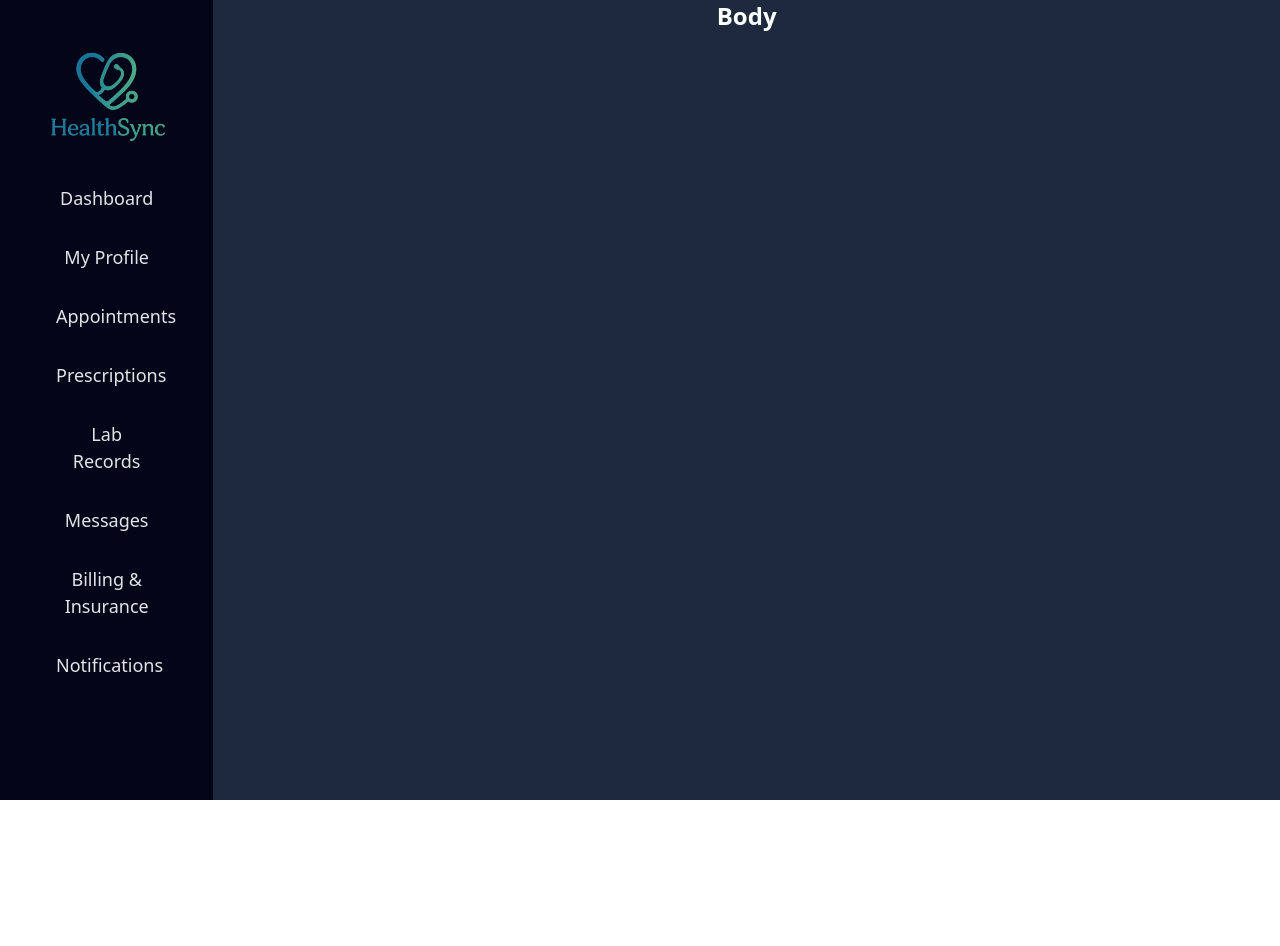
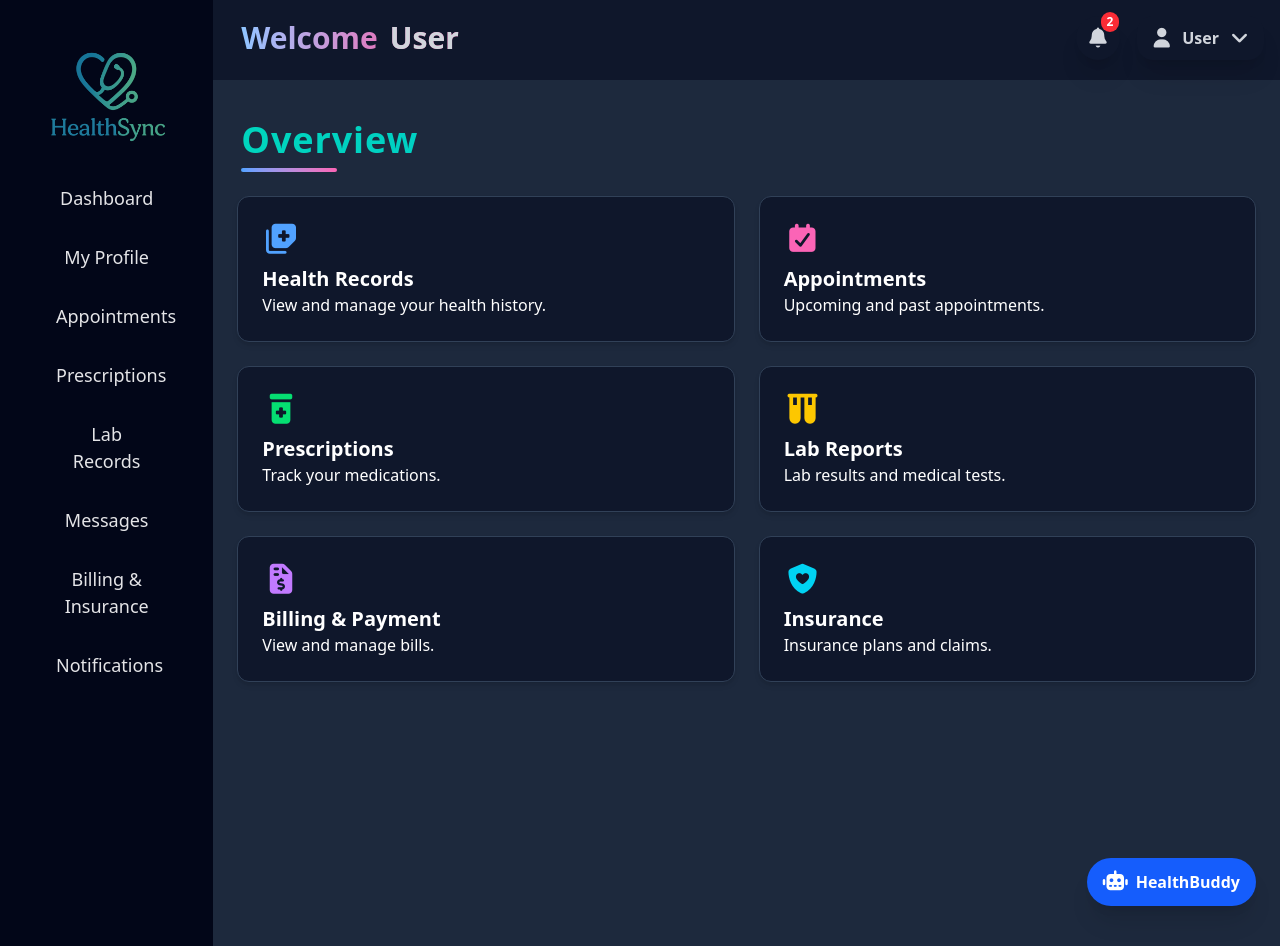
Before and after one commit to RudraTewari/HealthSync, a React (Vite) app: page /user in a window 1280 px wide. Before the commit the page ends 800 px from the top, so only its background shows below. Built offline with nearby package versions, Linux system fonts and the light colour scheme.

Commit message:
Updated Body for Patient

```diff
--- a/src/Patient/Body.jsx
+++ b/src/Patient/Body.jsx
@@ -1,13 +1,110 @@
-import React from 'react'
+import React from 'react';
+import { NavLink } from 'react-router-dom';
 
 const Body = () => {
   return (
     <>
-        <div className='min-h-screen w-full bg-slate-800'>
-            <h1 className='text-white font-bold text-2xl text-center'>Body</h1>
+      <div className="min-h-screen w-full bg-slate-800">
+        {/* Top Navbar */}
+        <div className="h-20 w-full bg-slate-900">
+          <div className="font-bold text-3xl w-max bg-gradient-to-r from-blue-300 to-pink-500 text-transparent bg-clip-text ml-7 pt-5 flex gap-3">
+            <h6>Welcome</h6>
+            <span className="font-bold text-gray-300">User</span>
+          </div>
+
+          {/* Notification Icon */}
+          <div className="w-11 h-11 ml-auto mr-40 -mt-10 bg-slate-900 hover:bg-gray-500 text-gray-300 hover:text-slate-900 flex items-center justify-center rounded-full cursor-pointer transition-all shadow-xl">
+            <i className="fa-solid fa-bell text-xl"></i>
+            <span className="absolute -mt-8 ml-6 bg-red-500 text-white text-xs font-bold px-1.5 py-0.5 rounded-full">
+              2
+            </span>
+          </div>
+
+          {/* Profile Dropdown */}
+          <div className="group ml-auto mr-4 -mt-11 flex flex-col items-end">
+            <div className="flex items-center gap-2 px-3 py-2 bg-slate-900 hover:bg-gray-500 text-gray-300 hover:text-slate-900 rounded-2xl cursor-pointer transition-all shadow-xl">
+              <div className="text-xl"><i className="fa-solid fa-user"></i></div>
+              <div className="hidden sm:block"><p className="font-semibold leading-4">User</p></div>
+              <div className="text-xl"><i className="fa-solid fa-angle-down"></i></div>
+            </div>
+            <div className="hidden group-hover:flex flex-col bg-gray-200 text-black mt-2 w-40 rounded-lg shadow-lg overflow-hidden z-50">
+              <button className="px-4 py-2 text-left hover:bg-white">My Profile</button>
+              <button className="px-4 py-2 text-left hover:bg-white">Change Photo</button>
+              <button className="px-4 py-2 text-left hover:bg-white">Settings</button>
+              <button className="px-4 py-2 text-left hover:bg-white">Logout</button>
+            </div>
+          </div>
         </div>
+
+        {/* Overview */}
+        <div className="mt-10 ml-7 mb-6">
+          <h1 className="text-4xl font-extrabold bg-gradient-to-r from-teal-400 to-cyan-500 bg-clip-text text-transparent tracking-wide">
+            Overview
+          </h1>
+          <div className="w-24 h-1 bg-gradient-to-r from-blue-400 to-pink-400 rounded-full mt-2"></div>
+        </div>
+
+        {/* Cards */}
+        <div className="grid grid-cols-1 sm:grid-cols-2 gap-6 px-6 pb-24">
+          <NavLink to="/health-records" className="transform hover:scale-105 transition">
+            <div className="bg-slate-900 p-6 rounded-xl text-white border border-slate-700 hover:border-blue-400 shadow-md hover:shadow-xl transition">
+              <div className="text-3xl mb-2 text-blue-400"><i className="fa-solid fa-notes-medical"></i></div>
+              <h2 className="text-xl font-bold">Health Records</h2>
+              <p>View and manage your health history.</p>
+            </div>
+          </NavLink>
+
+          <NavLink to="/appointments" className="transform hover:scale-105 transition">
+            <div className="bg-slate-900 p-6 rounded-xl text-white border border-slate-700 hover:border-pink-400 shadow-md hover:shadow-xl transition">
+              <div className="text-3xl mb-2 text-pink-400"><i className="fa-solid fa-calendar-check"></i></div>
+              <h2 className="text-xl font-bold">Appointments</h2>
+              <p>Upcoming and past appointments.</p>
+            </div>
+          </NavLink>
+
+          <NavLink to="/prescriptions" className="transform hover:scale-105 transition">
+            <div className="bg-slate-900 p-6 rounded-xl text-white border border-slate-700 hover:border-green-400 shadow-md hover:shadow-xl transition">
+              <div className="text-3xl mb-2 text-green-400"><i className="fa-solid fa-prescription-bottle-medical"></i></div>
+              <h2 className="text-xl font-bold">Prescriptions</h2>
+              <p>Track your medications.</p>
+            </div>
+          </NavLink>
+
+          <NavLink to="/lab-reports" className="transform hover:scale-105 transition">
+            <div className="bg-slate-900 p-6 rounded-xl text-white border border-slate-700 hover:border-yellow-400 shadow-md hover:shadow-xl transition">
+              <div className="text-3xl mb-2 text-yellow-400"><i className="fa-solid fa-vials"></i></div>
+              <h2 className="text-xl font-bold">Lab Reports</h2>
+              <p>Lab results and medical tests.</p>
+            </div>
+          </NavLink>
+
+          <NavLink to="/billing" className="transform hover:scale-105 transition">
+            <div className="bg-slate-900 p-6 rounded-xl text-white border border-slate-700 hover:border-purple-400 shadow-md hover:shadow-xl transition">
+              <div className="text-3xl mb-2 text-purple-400"><i className="fa-solid fa-file-invoice-dollar"></i></div>
+              <h2 className="text-xl font-bold">Billing & Payment</h2>
+              <p>View and manage bills.</p>
+            </div>
+          </NavLink>
+
+          <NavLink to="/insurance" className="transform hover:scale-105 transition">
+            <div className="bg-slate-900 p-6 rounded-xl text-white border border-slate-700 hover:border-cyan-400 shadow-md hover:shadow-xl transition">
+              <div className="text-3xl mb-2 text-cyan-400"><i className="fa-solid fa-shield-heart"></i></div>
+              <h2 className="text-xl font-bold">Insurance</h2>
+              <p>Insurance plans and claims.</p>
+            </div>
+          </NavLink>
+        </div>
+
+        {/* Chatbot */}
+        <div className="mt-20 flex justify-end pr-6 pb-10">
+          <div className="group bg-blue-600 hover:bg-blue-700 text-white px-4 py-3 rounded-full flex items-center gap-2 shadow-xl cursor-pointer transition-all">
+            <i className="fa-solid fa-robot text-xl"></i>
+            <span className="font-semibold">HealthBuddy</span>
+          </div>
+        </div>
+      </div>
     </>
-  )
-}
+  );
+};
 
-export default Body
+export default Body;
```
